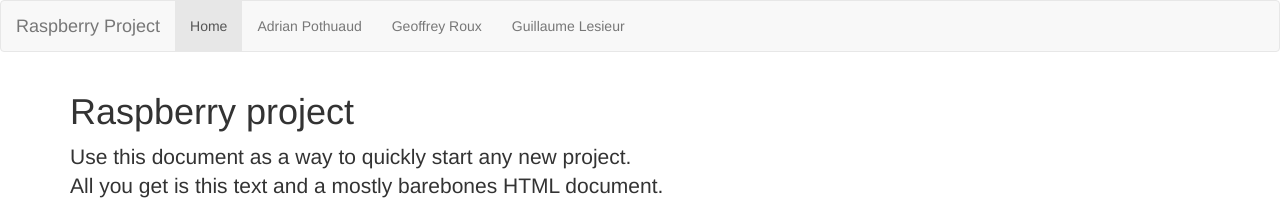
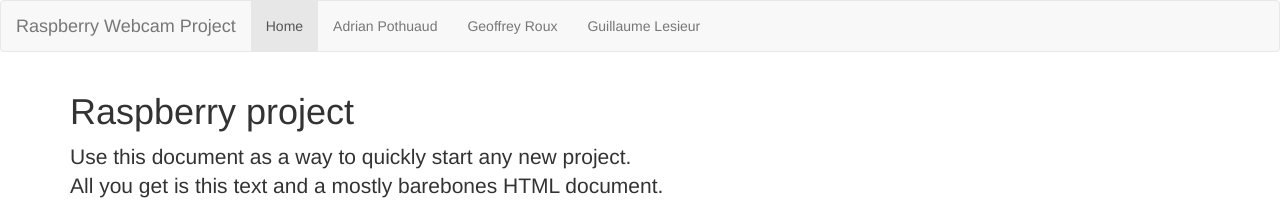
Before and after one commit to lesieurg/rasperry, a plain HTML site: page html/index.html in a window 1280 px wide. Shown: the top 217 px of the page. Drawn offline with nearby package versions, Linux system fonts and the light colour scheme.

```diff
--- a/html/index.html
+++ b/html/index.html
@@ -1,7 +1,7 @@
 <!DOCTYPE html>
 <html lang="en">
 <head>
-  <title>Bootstrap Example</title>
+  <title>Raspberry Webcam Project</title>
   <meta charset="utf-8">
   <meta name="viewport" content="width=device-width, initial-scale=1">
   <link rel="stylesheet" href="https://maxcdn.bootstrapcdn.com/bootstrap/3.3.7/css/bootstrap.min.css">
@@ -17,7 +17,7 @@
   <nav class="navbar navbar-default">
   <div class="container-fluid">
     <div class="navbar-header">
-      <a class="navbar-brand" href="#">Raspberry Project</a>
+      <a class="navbar-brand" href="#">Raspberry Webcam Project</a>
     </div>
     <ul class="nav navbar-nav">
       <li class="active"><a href="#">Home</a></li>
```
Also changed, not shown: 1 other file.
